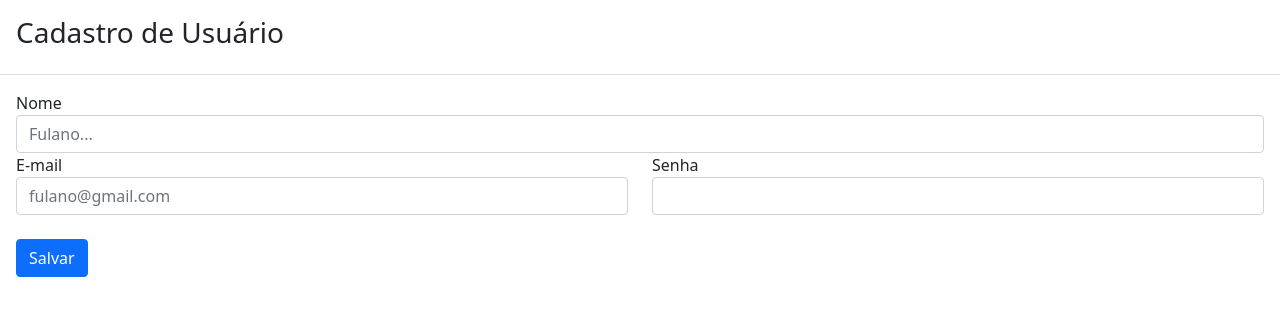
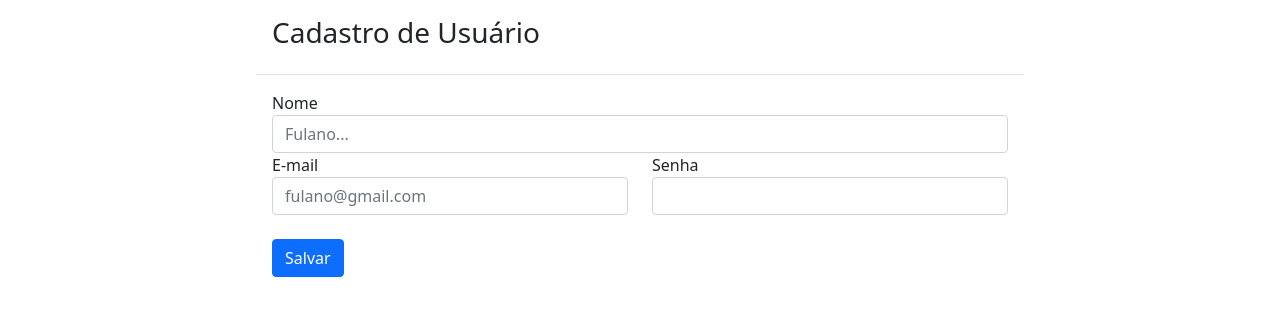
Before and after one commit to davi-system/GSYSTEM, a CakePHP app: the page made by app/View/Usuarios/add.ctp in a window 1280 px wide. Shown: the top 316 px of the page. Run offline with PHP 8.4 and a stand-in for CakePHP, Linux system fonts and the light colour scheme; the template is opened without the code that fills it, so the values that code supplies are empty; form fields are guessed from the names that the template uses; some libraries are stand-ins or nearby versions.

Commit message:
add seletor #principal-add

```diff
--- a/app/webroot/css/style_usuarios.css
+++ b/app/webroot/css/style_usuarios.css
@@ -1,6 +1,11 @@
 * {
     margin: 0;
     padding: 0;
+}
+
+#principal-add {
+    width: 60%;
+    margin: 0 auto;
 }
 
 #principal {
```
